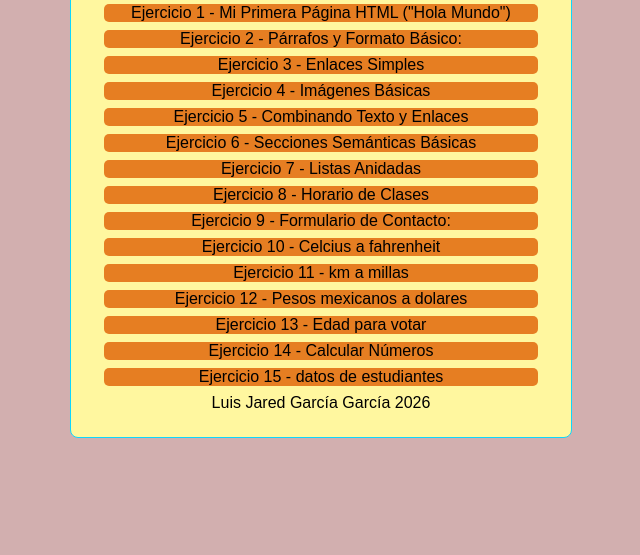
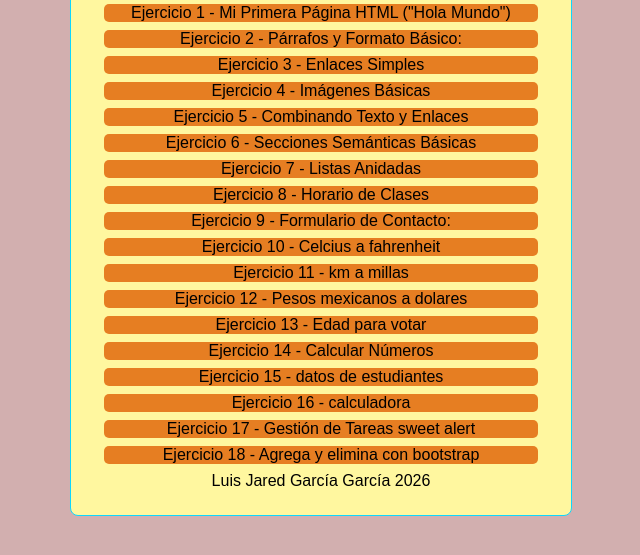
Before and after one commit to JaredTareas/actividad1-programacion-web, a plain HTML site: page index.html in a window 1280 px wide. Shown: the part 211-766 px from the top of the page, without its empty margins (319-959 px from the left). Drawn offline with Linux system fonts and the light colour scheme.

Commit message:
Update index.html

```diff
--- a/index.html
+++ b/index.html
@@ -28,6 +28,9 @@
         <a class="boton" href="ejercicio13.html">Ejercicio 13 - Edad para votar</a>
         <a class="boton" href="ejercicio14.html">Ejercicio 14 - Calcular Números</a>
         <a class="boton" href="ejercicio15.html">Ejercicio 15 - datos de estudiantes</a>
+         <a class="boton" href="ejercicio16.html">Ejercicio 16 - calculadora</a>
+          <a class="boton" href="ejercicio17.html">Ejercicio 17 - Gestión de Tareas sweet alert</a>
+           <a class="boton" href="ejercicio18.html">Ejercicio 18 - Agrega y elimina con bootstrap</a>
 
         <footer>
         Luis Jared García García 2026
```
